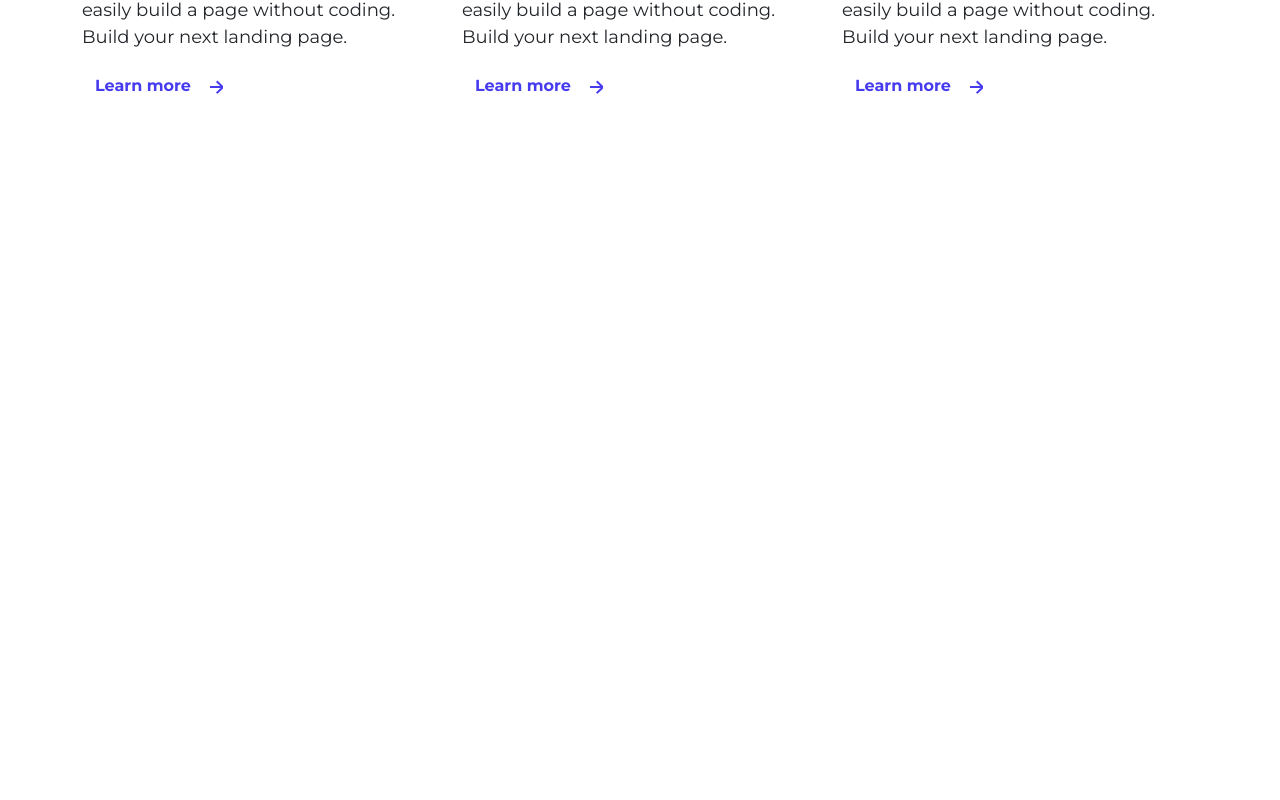
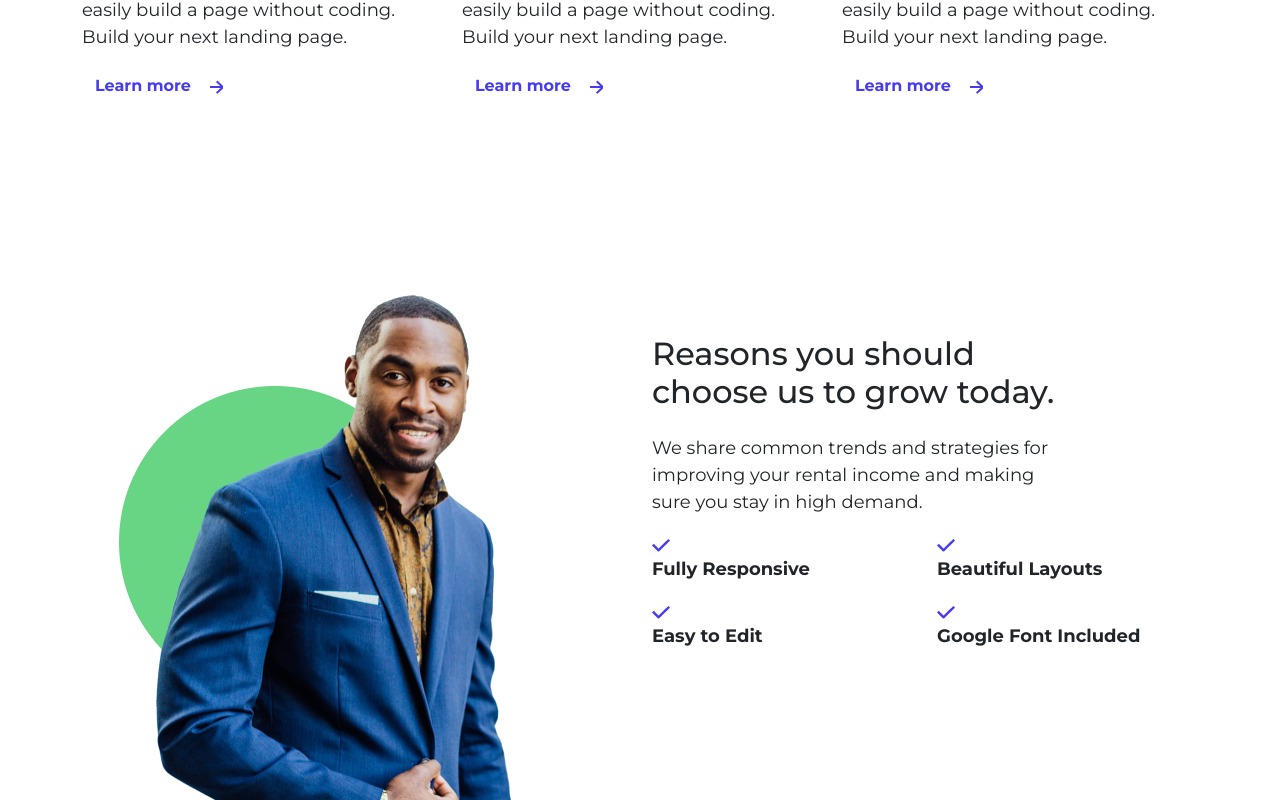
Before and after one commit to ecpieritz/shade-io, a Next.js app: page / in a window 1280 px wide. Shown: the part 1734-2534 px from the top of the page. Before the commit the page ends 1935 px from the top, so only its background shows below. Built offline with nearby package versions, Linux system fonts and the light colour scheme.

Commit message:
Add Choose section

```diff
--- /dev/null
+++ b/components/Choose.jsx
@@ -0,0 +1,35 @@
+import Section2Cols from "./Section2Cols";
+export default function Choose() {
+  const chooseCol1 = <img src="./images/sh-choose__img.png" alt="Man" />
+  const chooseCol2 = <>
+    <h2 className="w-75 mb-4">Reasons you should choose us to grow today.</h2>
+    <p className="w-75">We share common trends and strategies for improving your rental income and making sure you stay in high demand.</p>
+
+    <div className="row">
+      <div className="col-6">
+        <img src="./images/sh-icon__check.png" alt="check" />
+        <p><strong>Fully Responsive</strong></p>
+      </div>
+      <div className="col-6">
+        <img src="./images/sh-icon__check.png" alt="check" />
+        <p><strong>Beautiful Layouts</strong></p>
+      </div>
+      <div className="col-6">
+        <img src="./images/sh-icon__check.png" alt="check" />
+        <p><strong>Easy to Edit</strong></p>
+      </div>
+      <div className="col-6">
+        <img src="./images/sh-icon__check.png" alt="check" />
+        <p><strong>Google Font Included</strong></p>
+      </div>
+    </div>
+  </>
+
+  return (
+    <section className="shChoose">
+      <div className="container">
+        <Section2Cols col1={chooseCol1} col2={chooseCol2} />
+      </div>
+    </section>
+  );
+}
--- /dev/null
+++ b/components/Section2Cols.jsx
@@ -0,0 +1,8 @@
+export default function Section2Cols(props) {
+  return (
+    <div className="row align-items-center">
+      <div className="col-md-6">{props.col1}</div>
+      <div className="col-md-6">{props.col2}</div>
+    </div>
+  );
+}
--- a/pages/index.js
+++ b/pages/index.js
@@ -5,6 +5,7 @@ import Banner from "@/components/Banner";
 import WatchBtn from "@/components/WatchBtn";
 import Advices from "@/components/Advices";
 import Services from "@/components/Services";
+import Choose from "@/components/Choose";
 const inter = Inter({ subsets: ["latin"] });
 
 export default function Home() {
@@ -34,6 +35,7 @@ export default function Home() {
         />
         <Advices />
         <Services />
+        <Choose />
       </main>
     </>
   );
```
